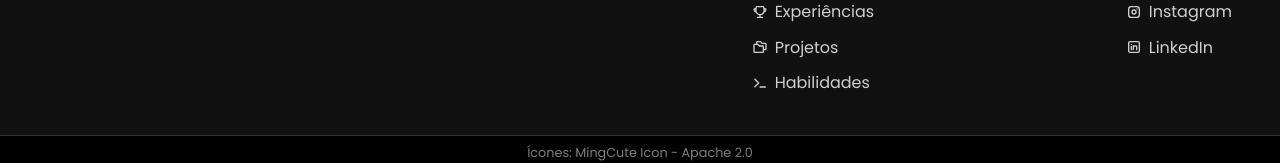
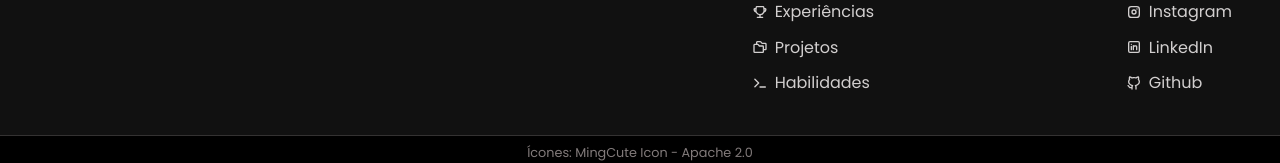
Before and after one commit to phricardo/phricardo.com, a Next.js app: page / in a window 1280 px wide. Shown: the part 2156-2319 px from the top of the page. Built offline with nearby package versions, Linux system fonts and the light colour scheme; no server answers; a web font is replaced by a local one.

Commit message:
chore: add float skills in header

```diff
--- a/src/components/layout/Footer/Footer.tsx
+++ b/src/components/layout/Footer/Footer.tsx
@@ -8,6 +8,7 @@ import {
   MingcuteTrophyLine,
   LinkedinLine,
   MingcuteTerminalLine,
+  GithubLine,
 } from "../Icons";
 import styles from "./Footer.module.css";
 
@@ -61,6 +62,14 @@ export default function Footer() {
                     <LinkedinLine /> LinkedIn
                   </Link>
                 </li>
+                <li>
+                  <Link
+                    href="https://www.github.com/phricardo/"
+                    target="_blank"
+                  >
+                    <GithubLine /> Github
+                  </Link>
+                </li>
               </ul>
             </div>
           </div>
--- a/src/components/layout/Navbar/MenuLinks.tsx
+++ b/src/components/layout/Navbar/MenuLinks.tsx
@@ -37,11 +37,11 @@ export default function MenuLinks({
       </ul>
       <span />
       <ul>
-        <li>
+        {/* <li>
           <Link href="https://www.instagram.com/phricardorj/" target="_blank">
             <InstagramLine /> Instagram
           </Link>
-        </li>
+        </li> */}
         <li>
           <Link href="https://www.linkedin.com/in/phricardorj/" target="_blank">
             <LinkedinLine /> LinkedIn
--- a/src/components/layout/Navbar/MenuMobile.module.css
+++ b/src/components/layout/Navbar/MenuMobile.module.css
@@ -47,6 +47,6 @@
   border-radius: 50%;
   cursor: pointer;
   background: transparent;
-  color: #f3f3f3;
+  color: #000000;
   position: relative;
 }
--- a/src/components/layout/Navbar/Navbar.module.css
+++ b/src/components/layout/Navbar/Navbar.module.css
@@ -4,6 +4,7 @@
   flex-direction: column;
   justify-content: center;
 
+  color: #f3f3f3;
   background: #000000;
 }
 
```
